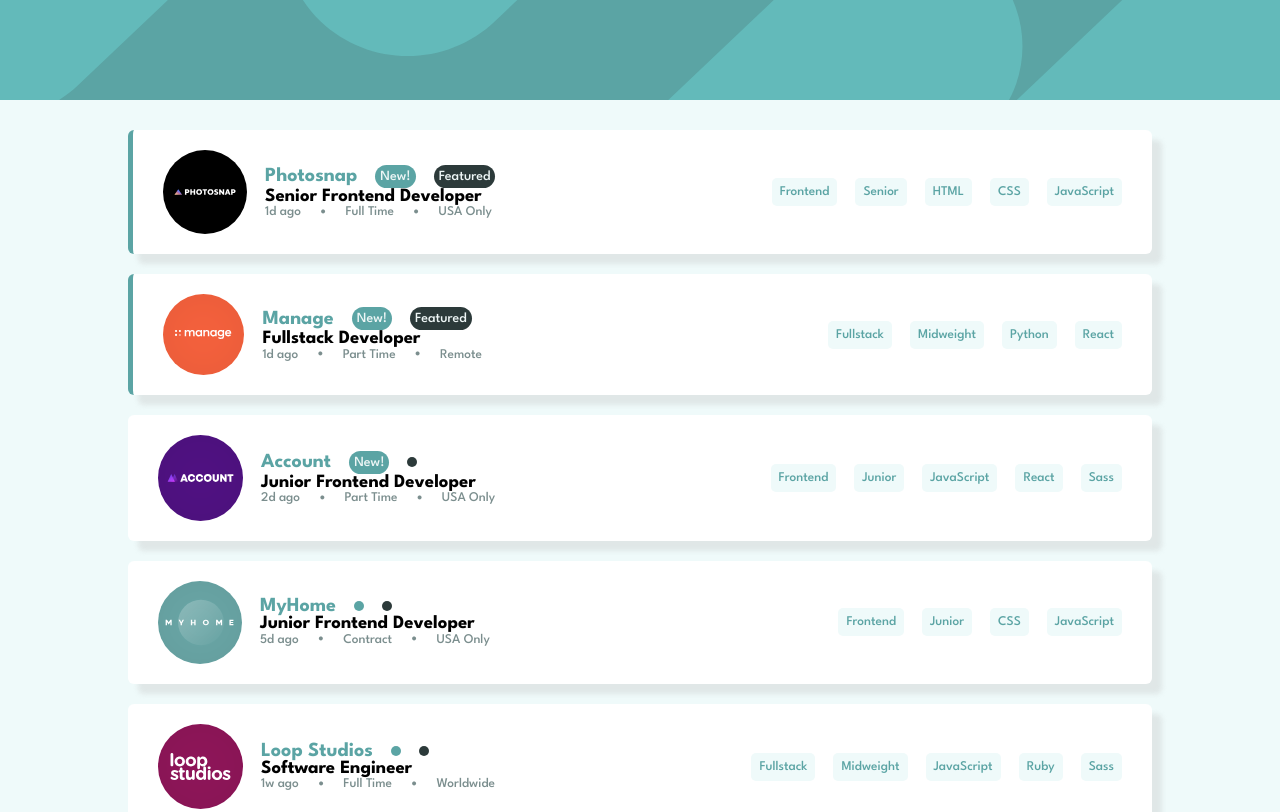
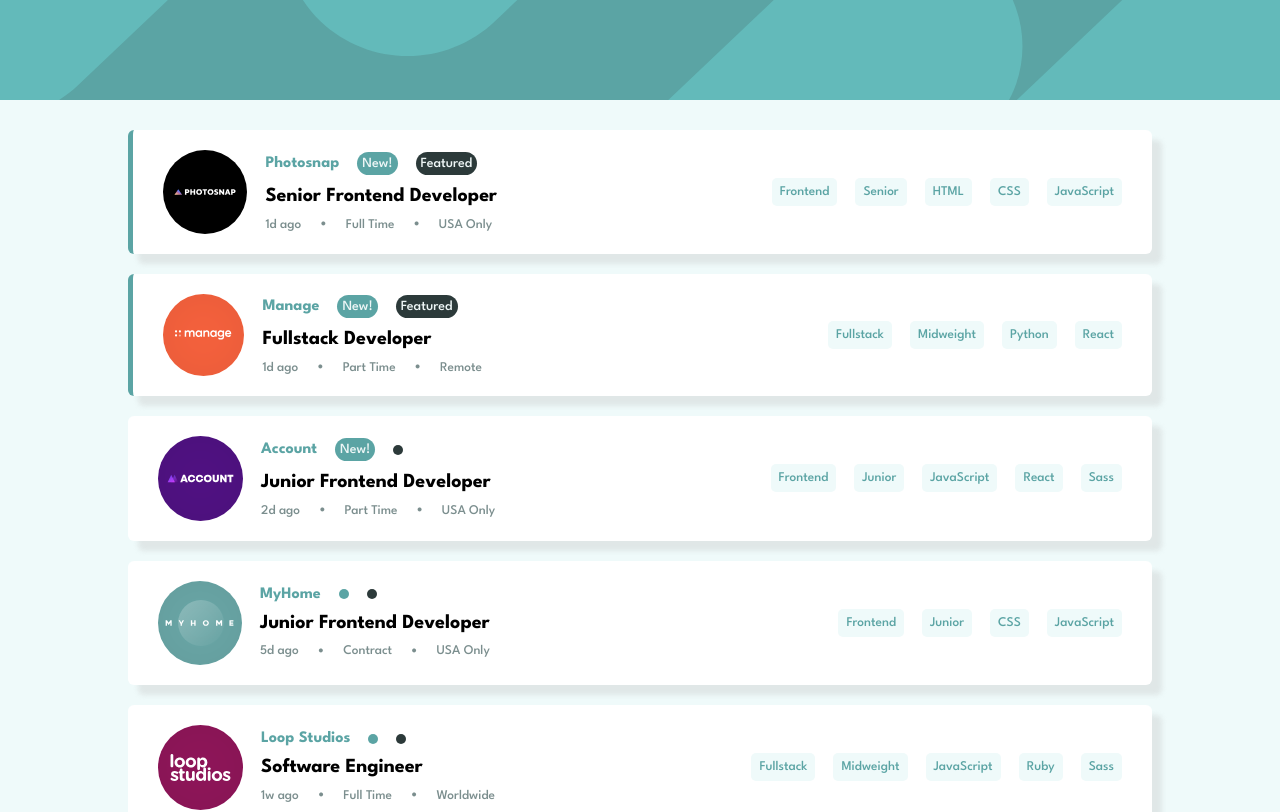
Before and after one commit to Sheriff-Oladimeji/job-listings, a React (Vite) app: page / in a window 1280 px wide. Shown: the top 812 px of the page. Built offline with nearby package versions, Linux system fonts and the light colour scheme.

Commit message:
modify files

```diff
--- a/src/components/jobs/Jobs.css
+++ b/src/components/jobs/Jobs.css
@@ -43,7 +43,7 @@ img {
 h4 {
   color: hsl(180, 29%, 50%);
   font-weight: 700;
-  font-size: 20px;
+  font-size: 16px;
 }
 
 .new, .featured {
@@ -56,4 +56,10 @@ h4 {
 
 .featured {
   background-color: hsl(180, 14%, 20%);
+}
+
+h3 {
+  font-size: 20px;
+  margin-block: 12px;
+  font-weight: bold;
 }/*# sourceMappingURL=Jobs.css.map */
--- a/src/components/jobs/Jobs.jsx
+++ b/src/components/jobs/Jobs.jsx
@@ -16,7 +16,7 @@ const Jobs = () => {
                 <div className="card-tags">
                   <h4>{job.company}</h4>
                   <p className="new">{job.new ? "New!" : null}</p>
-                  <p className="featured">{job.featured ? "Featured" : null}</p>
+                  <p className="featured">{job.featured ? "Featured" :null}</p>
                 </div>
                 <h3>{job.position}</h3>
                 <div className="card-about">
--- a/src/components/jobs/Jobs.scss
+++ b/src/components/jobs/Jobs.scss
@@ -37,7 +37,7 @@ img{
 h4{
 color: $DesaturatedDarkCyan;
 font-weight: 700;
-font-size: 20px;
+font-size: 16px;
 }
 .new, .featured{
     background-color: $DesaturatedDarkCyan;
@@ -51,3 +51,8 @@ font-size: 20px;
     background-color: $VeryDarkGrayishCyan;
 
 }
+h3{
+    font-size: 20px;
+    margin-block: 12px;
+    font-weight: bold;
+}
```
Also changed, not shown: 1 other file (tests, documents, lock files or other folders).
